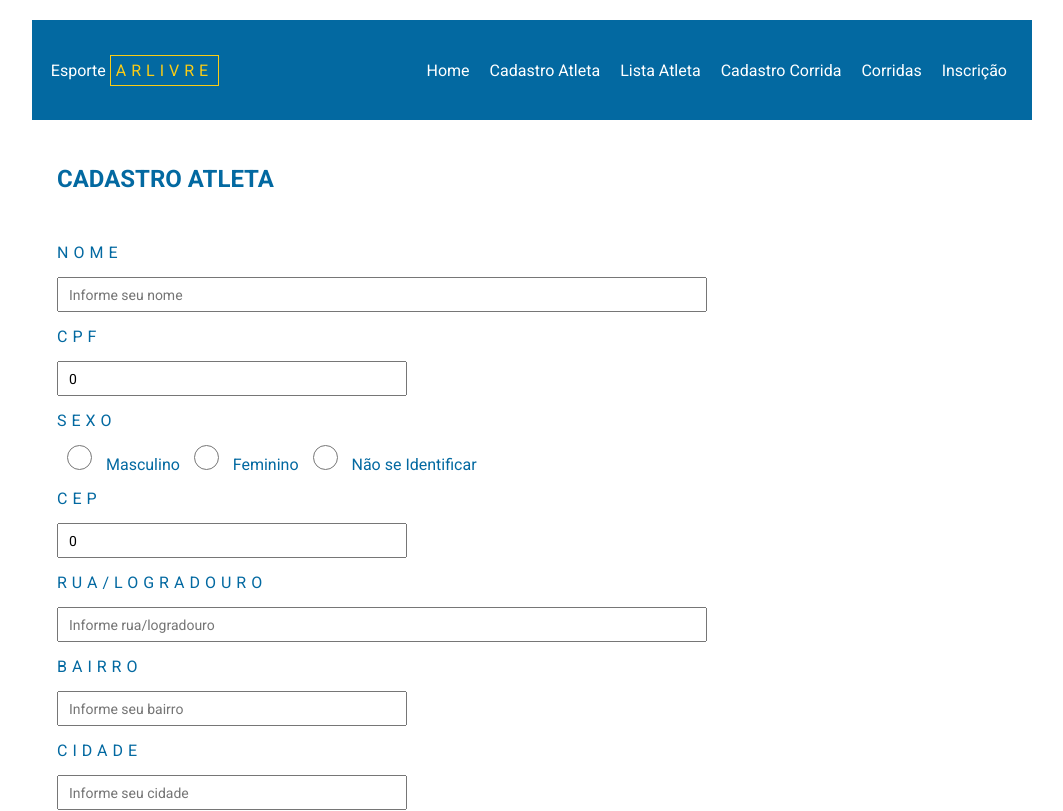
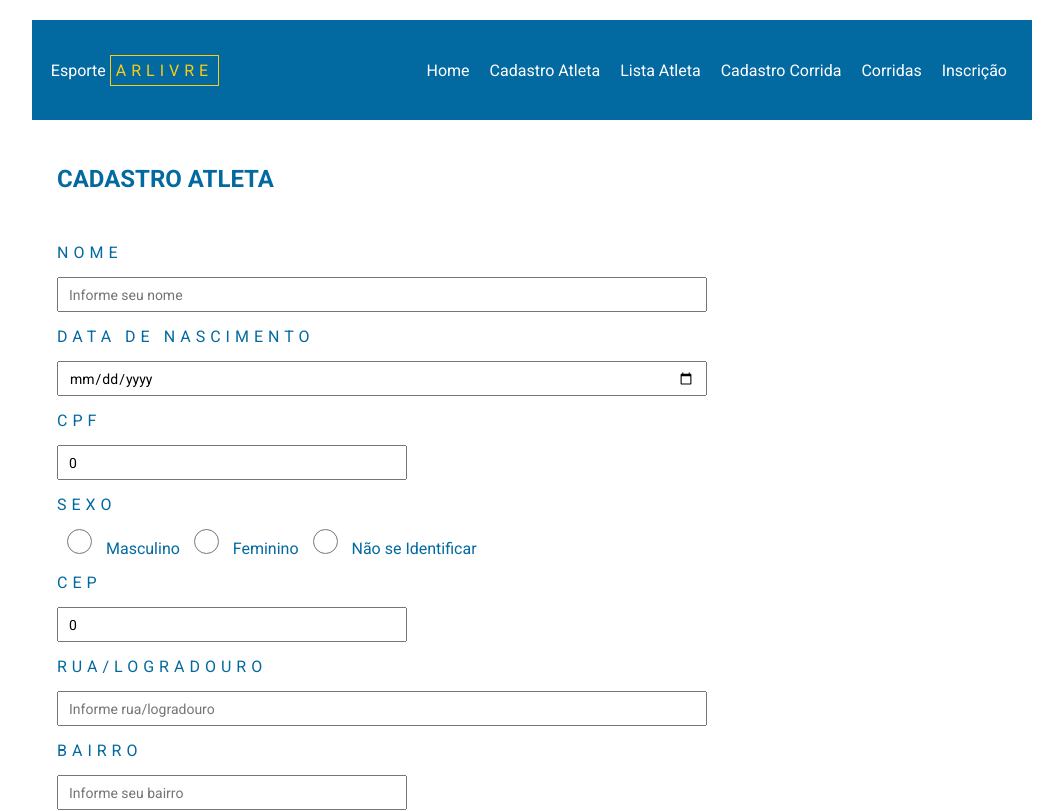
Before and after one commit to MarcioDias260125/PROJETO-ESPORTE-AR-LIVRE---LTIMO-DO-FRONT-END, an Angular app: page /cadastroatleta in a window 1280 px wide. Shown: the top 811 px of the page, without its empty margins (108-1171 px from the left). Built offline with nearby package versions, Linux system fonts and the light colour scheme.

Commit message:
Feita uma modificação para adicionar a data de nascimento no cadastro

```diff
--- a/src/app/component/atleta/atleta-component/atleta-component.html
+++ b/src/app/component/atleta/atleta-component/atleta-component.html
@@ -4,6 +4,9 @@
     <form id="form-atleta" (ngSubmit)="enviaDadosAtleta()">
         <label for="nome">Nome</label>
         <input type="text" name="nome" [(ngModel)] = "nome" id="nome" class="input01" required maxlength="80" placeholder="Informe seu nome">
+
+        <label for="dataNs"> Data de Nascimento</label>
+        <input type="date" name="data" [(ngModel)] = "dataNs" id="dataNs" class="input01" placeholder="Data de Nascimento">
 
         <label for="cpf">CPF</label>
         <input type="text" name="cpf" [(ngModel)] ="cpf" id="cpf" class="input02" required maxlength="14" placeholder="Informe seu cpf">
--- a/src/app/component/atleta/atleta-component/atleta-component.ts
+++ b/src/app/component/atleta/atleta-component/atleta-component.ts
@@ -23,6 +23,7 @@ export class AtletaComponent {
   bairro = ''
   cidade = ''
   uf = ''
+  dataNs = ''
 
   editar = false
   idAtleta = 0
@@ -61,6 +62,7 @@ export class AtletaComponent {
           this.bairro = objAtleta.bairro
           this.cidade = objAtleta.cidade
           this.uf = objAtleta.uf
+          this.dataNs = objAtleta.dataNs
 
           //PARA DETECTAR ALTERAÇÃO NO COMPENENT
           this.cdr.detectChanges()
--- a/src/app/component/atleta/atleta-lista-component/atleta-lista-component.html
+++ b/src/app/component/atleta/atleta-lista-component/atleta-lista-component.html
@@ -5,8 +5,7 @@
         @for (elem of listaAtletas(); track elem.id) {
         <div class="item-atletas">
             <span class="dados-atleta">
-                {{elem.id}} - {{elem.nome}} - {{elem.cpf}} - {{elem.sexo}} - {{elem.cidade}} -{{elem.uf}}
-            </span>
+                {{elem.id}} - {{elem.nome}} - {{elem.cpf}} - {{elem.sexo}} - {{elem.cidade}} -{{elem.uf}} - {{elem.dataNs}}      </span>
             <span class="links-lista">
                 <a class="lnk-editar" (click)="buscarPessoa(elem)"> Editar </a>
 
--- a/src/app/component/inscricao/inscricao-component/inscricao-component.ts
+++ b/src/app/component/inscricao/inscricao-component/inscricao-component.ts
@@ -2,9 +2,9 @@ import { Component, ChangeDetectorRef, signal } from '@angular/core';
 import { FormsModule } from '@angular/forms';
 import { Router } from '@angular/router';
 
-// ------------------------------------------------------------
+
 // ARQUIVOS COM QUEM ESTE COMPONENTE SE CONECTA
-// ------------------------------------------------------------
+
 // SERVICES (fazem as chamadas HTTP para a API):
 import { AtletaService } from '../../../service/atleta-service';
 // -> src/app/service/atleta-service.ts
--- a/src/app/models/Atleta.ts
+++ b/src/app/models/Atleta.ts
@@ -8,5 +8,6 @@ export class Atleta{
     bairro: string =''
     cidade: string = ''
     uf: string = ''
+    dataNs = ''
 
 }
```
